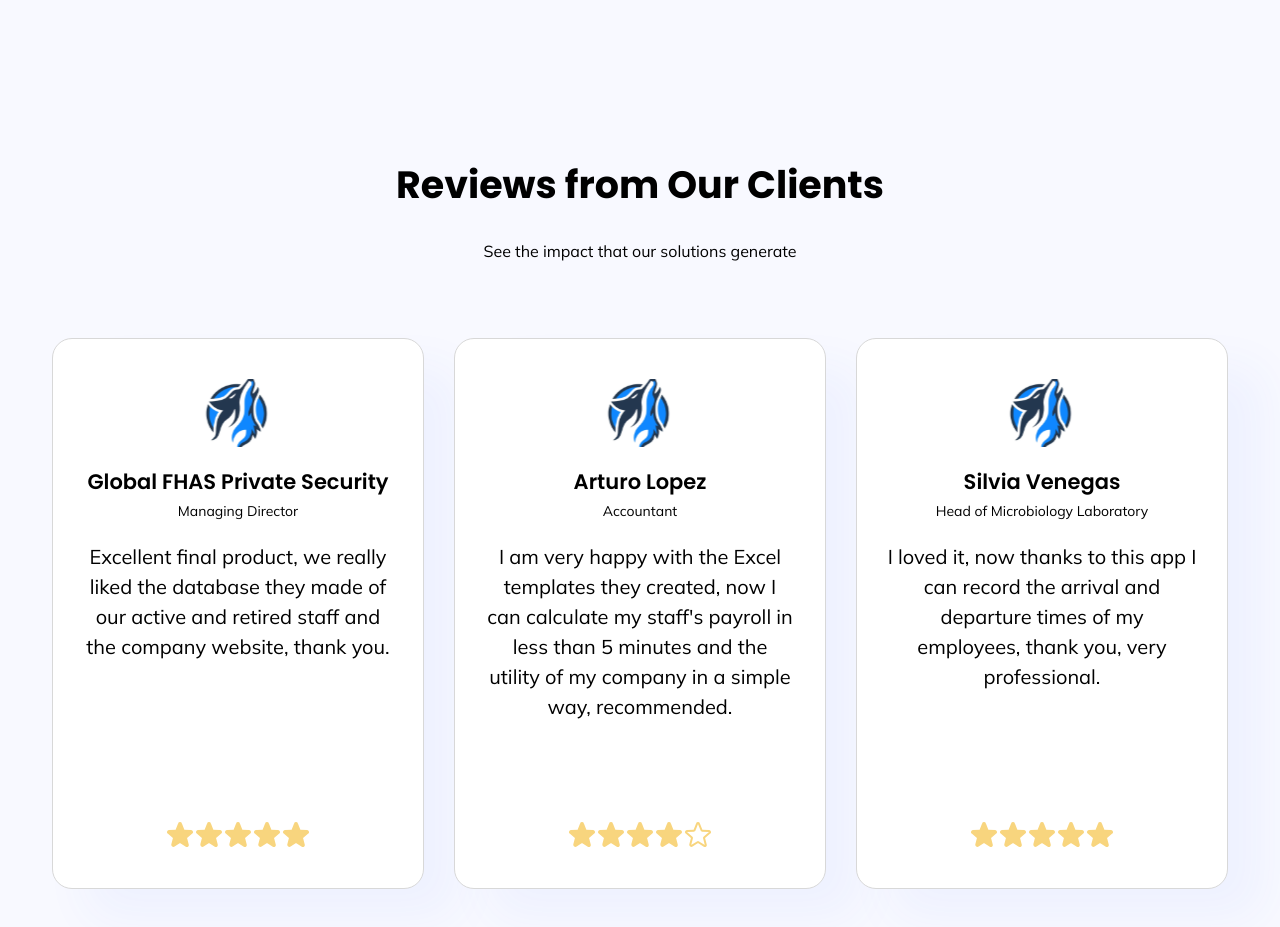
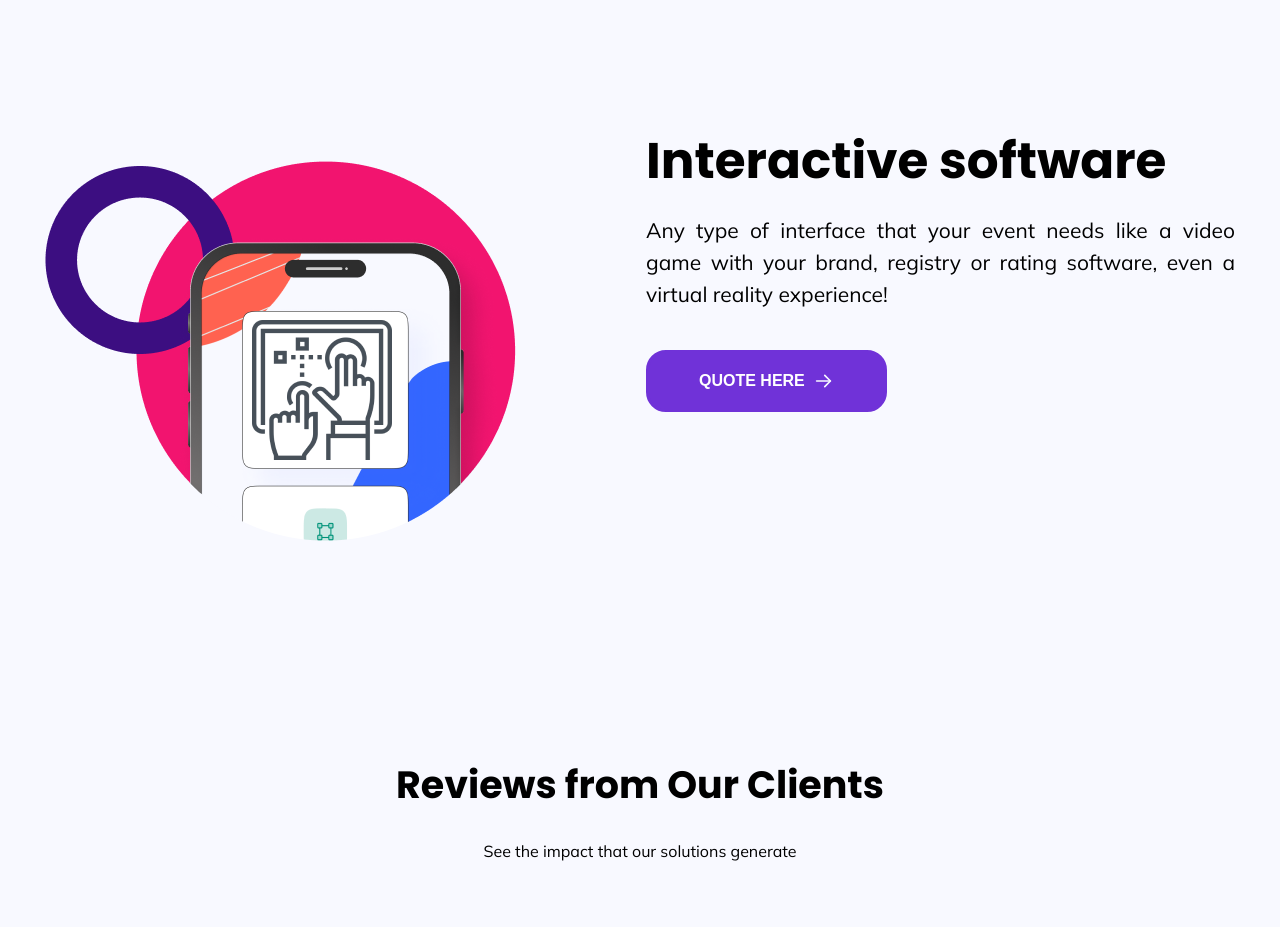
Before and after one commit to Alphainvicta/axolote-labs, a React (Create React App) app: page / in a window 1280 px wide. Shown: the part 4160-5087 px from the top of the page. Built offline with nearby package versions, Linux system fonts and the light colour scheme.

Commit message:
added new service

```diff
--- a/src/components/service_card/service_card_list.jsx
+++ b/src/components/service_card/service_card_list.jsx
@@ -4,6 +4,7 @@ import { Button_class } from "../../components/button/button.jsx";
 import image1 from "../../images/Service_card_excel.png";
 import image2 from "../../images/Service_card_react.png";
 import image3 from "../../images/Service_card_postgreesql.png";
+import image4 from "../../images/Service_card_interactive.png";
 
 import { useTranslation } from "react-i18next";
 
@@ -32,6 +33,13 @@ const ServiceCardList = () => {
       card_button: Button_class.pink,
       id: "card3",
     },
+    {
+      card_image: image4,
+      card_title: t("services.sideb.card4.title"),
+      card_text: t("services.sideb.card4.text"),
+      card_button: Button_class.purple,
+      id: "card4",
+    },
   ];
 
   return cards.map(({ id, ...cardsprops }) => (
--- a/src/i18n.js
+++ b/src/i18n.js
@@ -66,6 +66,10 @@ i18n
               card3: {
                 title: "Databases with User Interface",
                 text: "Any type of Database including the user interface to manipulate and use your Base. Databases for inventory, employees, stores, receipts, etc.",
+              },
+              card4: {
+                title: "Interactive software",
+                text: "Any type of interface that your event needs like a video game with your brand, registry or rating software, even a virtual reality experience!",
               },
               button: "QUOTE HERE",
             },
@@ -176,6 +180,10 @@ i18n
                 title: "Bases de Datos con Interfaz de Usuario",
                 text: "Cualquier tipo de Base de Datos incluyendote la interfaz de usuario para manipular y hacer uso de tu Base. Bases de Datos para inventario de articulos, personal, sucursales, ticket de venta de articulos, etc. ",
               },
+              card4: {
+                title: "Software interactivo",
+                text: "Cualquier tipo de interfaz que tu evento necesite como un videojuego con tu marca, un software de registro o para valoración, ¡Incluso una experiencia de realidad virtual!",
+              },
               button: "COTIZA TU SOLUCIÓN",
             },
           },
```
Also changed, not shown: src/images/Service_card_interactive.png (added).
